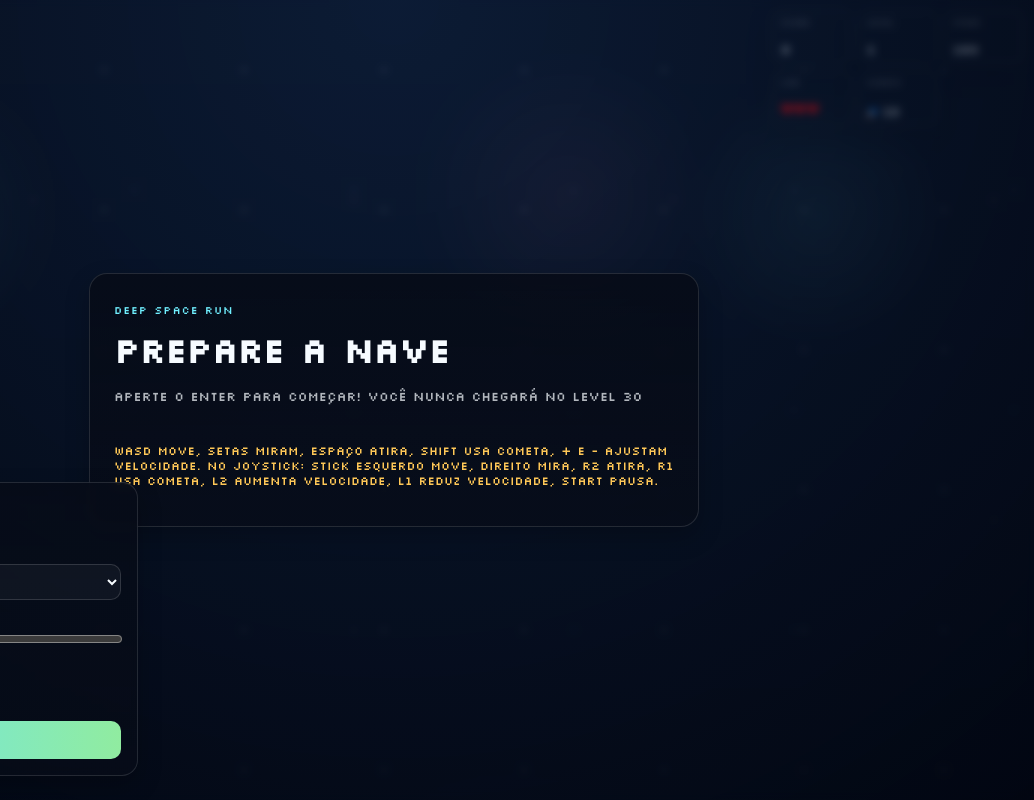
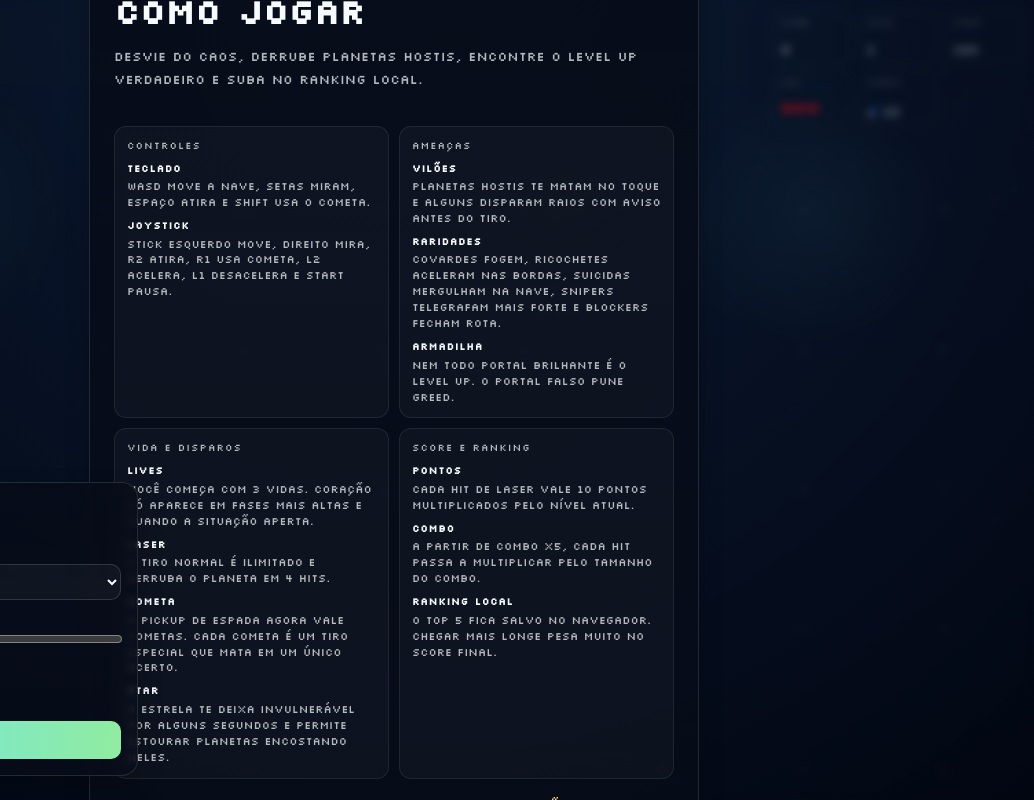
Before and after one commit to brunoamadormdc/shitgame, a website built with Vite: page index.html in a window 1280 px wide. Shown: the full height of the page, 246-1280 px from the left. Built offline with nearby package versions, Linux system fonts and the light colour scheme.

Commit message:
feat: add overlay sections for enhanced game instructions and threat details

```diff
--- a/css/css.less
+++ b/css/css.less
@@ -146,6 +146,41 @@ body {
 
         .__overlayLeaderboard {
             margin-top: 18px;
+        }
+
+        .__overlaySections {
+            display: grid;
+            grid-template-columns: repeat(2, minmax(0, 1fr));
+            gap: 10px;
+            margin-top: 18px;
+        }
+
+        .__overlaySection {
+            padding: 12px;
+            border-radius: 12px;
+            border: 1px solid rgba(255, 255, 255, 0.08);
+            background: rgba(255, 255, 255, 0.03);
+        }
+
+        .__overlaySectionItems {
+            display: grid;
+            gap: 8px;
+            margin-top: 10px;
+        }
+
+        .__overlaySectionItem {
+            display: grid;
+            gap: 3px;
+            color: var(--text-soft);
+            font-size: 11px;
+            line-height: 1.45;
+
+            strong {
+                color: var(--text-main);
+                font-size: 10px;
+                text-transform: uppercase;
+                letter-spacing: 0.08em;
+            }
         }
 
         .__overlayRankList {
@@ -1091,6 +1126,10 @@ body {
                 grid-template-columns: 1fr;
             }
 
+            .__overlaySections {
+                grid-template-columns: 1fr;
+            }
+
             .__overlayActions {
                 flex-direction: column;
             }
--- a/js/game/game.js
+++ b/js/game/game.js
@@ -1325,11 +1325,55 @@ export class Game {
         return {
             variant: 'neutral',
             eyebrow: 'Deep Space Run',
-            title: 'Prepare a nave',
-            description: this.state.message,
+            title: 'Como jogar',
+            description: 'Desvie do caos, derrube planetas hostis, encontre o Level UP verdadeiro e suba no ranking local.',
+            sections: [
+                {
+                    title: 'Controles',
+                    items: this.isTouchDevice
+                        ? [
+                            { label: 'Teclado', value: 'WASD move a nave, setas miram, Espaço atira e Shift usa o cometa.' },
+                            { label: 'Joystick', value: 'Stick esquerdo move, direito mira, R2 atira, R1 usa cometa, L2 acelera, L1 desacelera e Start pausa.' }
+                        ]
+                        : [
+                            { label: 'Teclado', value: 'WASD move a nave, setas miram, Espaço atira e Shift usa o cometa.' },
+                            { label: 'Joystick', value: 'Stick esquerdo move, direito mira, R2 atira, R1 usa cometa, L2 acelera, L1 desacelera e Start pausa.' }
+                        ]
+                },
+                {
+                    title: 'Ameaças',
+                    items: [
+                        { label: 'Vilões', value: 'Planetas hostis te matam no toque e alguns disparam raios com aviso antes do tiro.' },
+                        { label: 'Raridades', value: 'Covardes fogem, ricochetes aceleram nas bordas, suicidas mergulham na nave, snipers telegrafam mais forte e blockers fecham rota.' },
+                        { label: 'Armadilha', value: 'Nem todo portal brilhante é o Level UP. O portal falso pune greed.' }
+                    ]
+                },
+                {
+                    title: 'Vida e disparos',
+                    items: [
+                        { label: 'Lives', value: 'Você começa com 3 vidas. Coração só aparece em fases mais altas e quando a situação aperta.' },
+                        { label: 'Laser', value: 'O tiro normal é ilimitado e derruba o planeta em 4 hits.' },
+                        { label: 'Cometa', value: 'O pickup de espada agora vale cometas. Cada cometa é um tiro especial que mata em um único acerto.' },
+                        { label: 'Star', value: 'A estrela te deixa invulnerável por alguns segundos e permite estourar planetas encostando neles.' }
+                    ]
+                },
+                {
+                    title: 'Score e ranking',
+                    items: [
+                        { label: 'Pontos', value: 'Cada hit de laser vale 10 pontos multiplicados pelo nível atual.' },
+                        { label: 'Combo', value: 'A partir de combo x5, cada hit passa a multiplicar pelo tamanho do combo.' },
+                        { label: 'Ranking local', value: 'O top 5 fica salvo no navegador. Chegar mais longe pesa muito no score final.' }
+                    ]
+                }
+            ],
+            leaderboard: this.leaderboard.map((entry, index) => ({
+                position: index + 1,
+                score: entry.score,
+                level: entry.level
+            })),
             hint: this.isTouchDevice
                 ? 'Projeto desktop-first: teclado funciona melhor. WASD move, setas miram, espaço atira e Shift solta o cometa.'
-                : 'WASD move, setas miram, espaço atira, Shift usa cometa, + e - ajustam velocidade. No joystick: stick esquerdo move, direito mira, R2 atira, R1 usa cometa, L2 aumenta velocidade, L1 reduz velocidade, Start pausa.'
+                : 'Ajuste o input no painel abaixo e aperte Enter ou o botão começar para iniciar a run.'
         }
     }
 
--- a/js/ui/messages.js
+++ b/js/ui/messages.js
@@ -4,7 +4,7 @@ export class Messages {
         this.body = document.querySelector('body')
     }
 
-    show({ variant = 'neutral', eyebrow = 'Status', title, description, hint, stats = [], leaderboard = [], actions = [] }) {
+    show({ variant = 'neutral', eyebrow = 'Status', title, description, hint, stats = [], sections = [], leaderboard = [], actions = [] }) {
         let overlay = this.document.querySelector('.__overlay')
 
         if (!overlay) {
@@ -20,6 +20,7 @@ export class Messages {
                     <h1 class="__overlayTitle"></h1>
                     <p class="__overlayDescription"></p>
                     <div class="__overlayStats"></div>
+                    <div class="__overlaySections"></div>
                     <div class="__overlayLeaderboard"></div>
                     <p class="__overlayHint"></p>
                     <div class="__overlayActions"></div>
@@ -35,10 +36,38 @@ export class Messages {
         overlay.querySelector('.__overlayHint').textContent = hint
         overlay.setAttribute('aria-label', title)
         this.renderStats(overlay.querySelector('.__overlayStats'), stats)
+        this.renderSections(overlay.querySelector('.__overlaySections'), sections)
         this.renderLeaderboard(overlay.querySelector('.__overlayLeaderboard'), leaderboard)
         this.renderActions(overlay.querySelector('.__overlayActions'), actions)
 
         return overlay
+    }
+
+    renderSections(root, sections) {
+        if (!root) {
+            return
+        }
+
+        if (!sections.length) {
+            root.innerHTML = ''
+            root.hidden = true
+            return
+        }
+
+        root.hidden = false
+        root.innerHTML = sections.map(({ title, items = [] }) => `
+            <section class="__overlaySection">
+                <span class="__overlaySectionTitle">${title}</span>
+                <div class="__overlaySectionItems">
+                    ${items.map(({ label, value }) => `
+                        <div class="__overlaySectionItem">
+                            <strong>${label}</strong>
+                            <span>${value}</span>
+                        </div>
+                    `).join('')}
+                </div>
+            </section>
+        `).join('')
     }
 
     renderStats(root, stats) {
```
Also changed, not shown: css/css.css.
